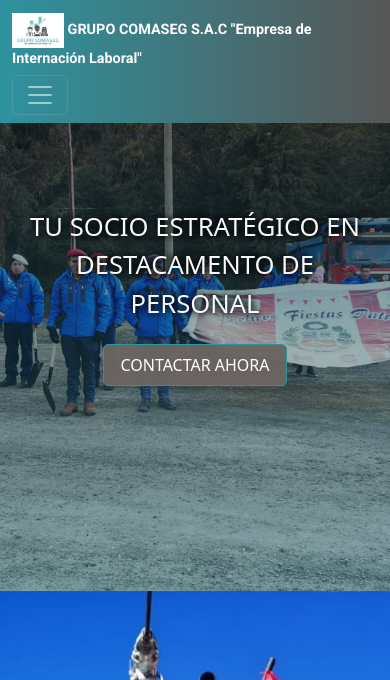
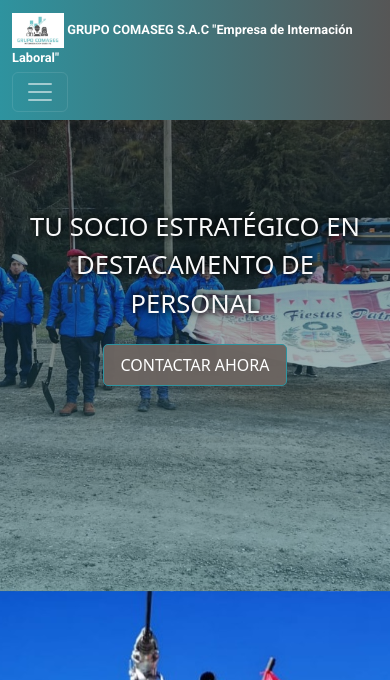
Before and after one commit to letaljack/proyeycto_jack.github.io, a PHP site: page / in a window 390 px wide. Shown: the top 680 px of the page. Run offline with PHP 8.4, Linux system fonts and the light colour scheme.

Commit message:
Update styles.css

```diff
--- a/css/styles.css
+++ b/css/styles.css
@@ -1,3 +1,8 @@
+/* Evita que cualquier elemento se desborde horizontalmente */
+html, body {
+    overflow-x: hidden;
+}
+
 :root {
     --primary-color: #2E939F;  /* Color principal del logo */
     --secondary-color: #565656;  /* Color secundario del logo */
@@ -30,7 +35,7 @@
     font-family: 'Roboto', sans-serif;
     font-weight: 700;
     font-size: 1.2rem;
-    /* Permitir que el texto envuelva en móviles */
+    /* Por defecto se evita el wrap para que luzca en una línea, pero en móviles se permitirá */
     white-space: nowrap;
 }
 
@@ -372,74 +377,63 @@ footer::before {
    Consultas de Medios para Responsividad
 ======================================= */
 
-/* Dispositivos medianos (tabletas y pantallas hasta 992px) */
+/* Dispositivos medianos (hasta 992px) */
 @media (max-width: 992px) {
-    /* Reducir tamaño de la marca en el navbar */
     .navbar-brand {
         font-size: 1rem;
     }
-    /* Ajustar tamaño del título del hero */
     .hero-section h1 {
         font-size: 2.5rem;
     }
-    /* Reducir tamaño del botón */
     .mi-boton {
         font-size: 1rem;
         padding: 8px 16px;
     }
 }
 
-/* Dispositivos pequeños (tabletas pequeñas y móviles en horizontal, hasta 768px) */
+/* Dispositivos pequeños (hasta 768px) */
 @media (max-width: 768px) {
-    /* Reducir la altura del hero para pantallas menores */
     .hero-section {
         height: 80vh;
     }
-    /* Ajustar tamaño del texto en el hero */
     .hero-text {
         font-size: 1.8rem;
     }
-    /* Reducir la imagen del logo */
     .navbar-logo {
         max-height: 40px;
     }
-    /* Ajustar tamaño de los títulos y párrafos en las tarjetas */
     .card h3 {
         font-size: 1.4rem;
     }
     .card p {
         font-size: 0.9rem;
     }
-    /* IMPORTANTE: Desactivar el fondo fijo para evitar problemas en móviles */
+    /* Evitar problemas del fondo fijo en móviles */
     .section-bg {
         background-attachment: scroll;
     }
-    /* Ajustar la imagen del hero para evitar la línea blanca al desplazarla */
+    /* Ajustamos la imagen del hero para minimizar el espacio blanco */
     .hero-image {
-        width: 110%;
-        left: -5%;
+        width: 105%;
+        left: -2.5%;
     }
 }
 
 /* Móviles (hasta 576px) */
 @media (max-width: 576px) {
-    /* Ajustar la altura del hero para dispositivos muy pequeños */
     .hero-section {
         height: 70vh;
     }
-    /* Aumentar el padding interno para evitar que el contenido toque los bordes */
     .hero-section .container {
         padding: 0 15px;
     }
-    /* Reducir aún más el tamaño de la marca y del logo; permitir envolver el texto */
     .navbar-brand {
-        font-size: 0.9rem;
+        font-size: 0.8rem;
         white-space: normal;
     }
     .navbar-logo {
         max-height: 35px;
     }
-    /* Ajustar tamaños de textos en el hero */
     .hero-text {
         font-size: 1.6rem;
     }
```
